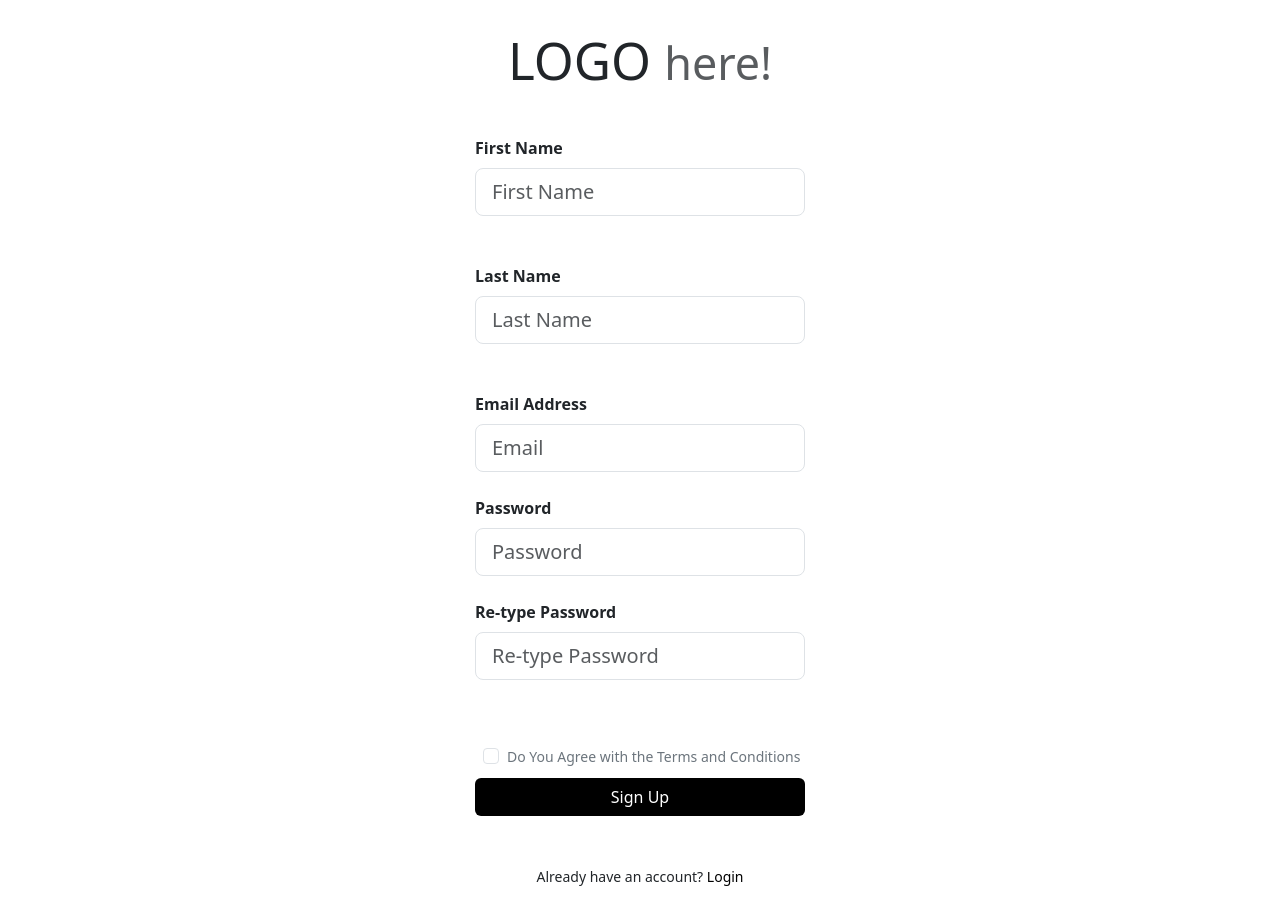
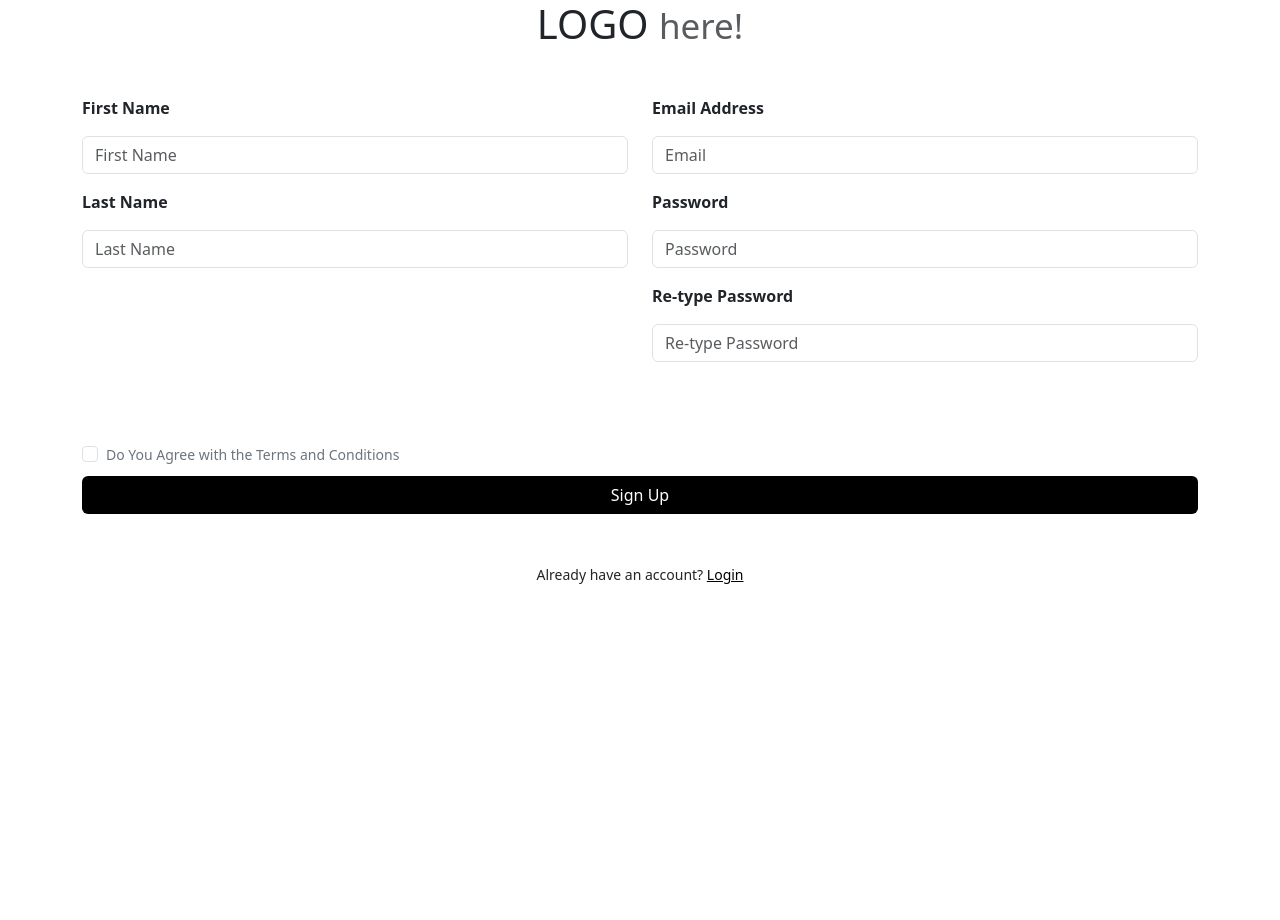
Before and after one commit to hirofranx1/webdevIM, a React (Vite) app in the folder tigum/: page /register in a window 1280 px wide. After the commit the page ends 800 px from the top, so only its background shows below. Built offline with nearby package versions, Linux system fonts and the light colour scheme.

Commit message:
deleted index.css and app.css kay it ruins the layout

```diff
--- a/tigum/src/login.jsx
+++ b/tigum/src/login.jsx
@@ -10,7 +10,7 @@ function Login() {
   const [email, setEmail] = useState("");
   const [password, setPassword] = useState("");
   const [localuser, setLocaluser] = useState(null);
-    const {user, setUser} = useContext(UserContext);
+  const { user, setUser } = useContext(UserContext);
   const [loading, setLoading] = useState(false);
 
   const validateEmail = (email) => {
@@ -20,11 +20,11 @@ function Login() {
 
   async function handleLogin(e) {
     e.preventDefault();
-        if(!validateEmail(email)){
+    if (!validateEmail(email)) {
       return setError("Invalid Email")
     }
     setLoading(true); // Show loading state
-        axios.post("http://localhost:5000/login", {email, password})
+    axios.post("http://localhost:5000/login", { email, password })
       .then((response) => {
         console.log(response.data);
         setLocaluser(response.data.user);
@@ -33,7 +33,7 @@ function Login() {
         nav('/dashboard');
       }).catch((error) => {
         console.log(error);
-          if(error.response){
+        if (error.response) {
           setError(error.response.data.message);
         } else {
           setError("An error occured while trying to log in");
@@ -45,31 +45,49 @@ function Login() {
 
   return (
     <>
-        <form onSubmit={(e)=>handleLogin(e)}>
+      <form onSubmit={(e) => handleLogin(e)}>
         <div className="container mb-5">
+          {/* Existing content */}
           <h1 className="text-big mb-5 text-center">LOGO <small className="text-body-secondary">here!</small></h1>
-                <label className="text-start fw-bold mb-5">Email Address:<br />
-                    <input type="email" placeholder='Email' className='form-control form-control-lg mt-2' onChange={(e) => setEmail(e.target.value)}/>
-                </label><br />
-                <label className='text-start fw-bold'>Password:
-                    <input type="password" placeholder='Password' className='form-control form-control-lg mt-2' onChange={(e) => setPassword(e.target.value)}/>
-                </label><br />
-                <div className="form-check mt-3 ms-2 text-start">
-                    <input className="form-check-input" type="checkbox" value="" id="flexCheckDefault"/>
+
+          {/* Email Address */}
+          <label className="text-start fw-bold mb-3">Email Address:</label>
+          <input
+            type="email"
+            placeholder='Email'
+            className='form-control form-control-lg mb-3'
+            onChange={(e) => setEmail(e.target.value)}
+          />
+
+          {/* Password */}
+          <label className='text-start fw-bold mb-3'>Password:</label>
+          <input
+            type="password"
+            placeholder='Password'
+            className='form-control form-control-lg mb-3'
+            onChange={(e) => setPassword(e.target.value)}
+          />
+
+          {/* Keep me signed in */}
+          <div className="form-check text-start mb-3">
+            <input className="form-check-input" type="checkbox" value="" id="flexCheckDefault" />
             <label className="form-check-label" htmlFor="flexCheckDefault">
               Keep me signed in
             </label>
           </div>
-                <br />
-                <div className="d-grid gap-2">
-                    <input type="submit" value="Login" className="btn bg-black text-white"/>
+
+          {/* Login Button */}
+          <div className="d-grid">
+            <input type="submit" value="Login" className="btn bg-black text-white mb-3" />
           </div>
-                {error && <p style={{color: "red"}}>{error}</p>}
+
+          {/* Error message */}
+          {error && <p style={{ color: "red" }}>{error}</p>}
         </div>
-            <div>
+        <div className='text-center'>
           <small className="mt-5">Not registered yet? <a href="/register" className="text-black">Sign Up</a></small>
         </div>
-            <div className="mt-5">
+        <div className="mt-5 text-center">
           <p className="text-success-emphasis fs-4 mt-5">Spend Smarter <br />Save More</p>
         </div>
       </form>
--- a/tigum/src/main.jsx
+++ b/tigum/src/main.jsx
@@ -1,7 +1,7 @@
 import React from 'react'
 import ReactDOM from 'react-dom/client'
 import App from './App.jsx'
-import './index.css'
+// import './index.css'
 
 ReactDOM.createRoot(document.getElementById('root')).render(
 
--- a/tigum/src/register.jsx
+++ b/tigum/src/register.jsx
@@ -1,98 +1,73 @@
-import { useState } from 'react'
-import './App.css'
-import axios from 'axios'
+import { useState } from 'react';
+import axios from 'axios';
 import { useNavigate } from 'react-router-dom';
 
 function Register() {
   const nav = useNavigate();
-    const [error, setError] = useState("");
-    const [firstname,setFirstname] = useState("");
-    const [lastname,setLastname] = useState("");
-    const [email,setEmail] = useState("");
-    const [password,setPassword] = useState("");
-    const [repassword, setRepassword] = useState("");
-    const [passError, setPassError] = useState("");
+  const [error, setError] = useState('');
+  const [firstname, setFirstname] = useState('');
+  const [lastname, setLastname] = useState('');
+  const [email, setEmail] = useState('');
+  const [password, setPassword] = useState('');
+  const [repassword, setRepassword] = useState('');
+  const [passError, setPassError] = useState('');
 
-    const validateEmail = (email) => {
-        const emailRegex = /^[A-Z0-9._%+-]+@[A-Z0-9.-]+\.[A-Z]{2,}$/i;
-        return emailRegex.test(email);
-    };
+  // Validation functions...
 
-    const validatePassword = (password, repassword) => {
-        if(password !== repassword){
-            return setPassError("Passwords Does not Match");
-        }
-        if(password.length < 8){
-            return setPassError("Passwords must be at least 8 characters longs");
-        }
-        if(!/[A-Z]/.test(password)){
-            return setPassError("Password must contain at least one uppercase letter");
-        }
-        if(!/\d/.test(password)){
-            return setPassError("Password must contain at least one number");
-        }
+  async function handleSignUp(e) {
+    e.preventDefault();
+    // Validation logic...
 
-        return true;
-    }
-
-    async function hanldeSignUp(e){
-        e.preventDefault();
-        if(!validateEmail(email)){
-            return setError("Invalid Email")
-        }
-        if(!validatePassword(password, repassword)){
-            return;
-        }
-
-        axios.post('http://localhost:5000/register', { firstname, lastname, email, password })
+    axios
+      .post('http://localhost:5000/register', { firstname, lastname, email, password })
       .then((response) => {
         console.log(response);
         nav('/');
-        }).catch((error) => {
+      })
+      .catch((error) => {
         console.log(error);
-          setError(error.response.data.message);
-        })
+        setError(error.response?.data?.message || 'An error occurred while signing up');
+      });
   }
 
   return (
-      <>
-       <form onSubmit={hanldeSignUp}>
+    <form onSubmit={handleSignUp} className="container">
       <div className="mb-5">
         <h1 className="text-big mb-5 text-center">LOGO <small className="text-body-secondary">here!</small></h1>
-                    <label className="text-start fw-bold mb-5">First Name<br />
-                        <input type="text" placeholder='First Name' className='form-control form-control-lg mt-2' onChange={(e) => setFirstname(e.target.value)}/>
-                    </label><br />
-                    <label className="text-start fw-bold mb-5">Last Name<br />
-                        <input type="text" placeholder='Last Name' className='form-control form-control-lg mt-2' onChange={(e) => setLastname(e.target.value)}/>
-                    </label><br />
-                    <label className="text-start fw-bold mb-4">Email Address<br />
-                        <input type="email" placeholder='Email' className='form-control form-control-lg mt-2' onChange={(e) => setEmail(e.target.value)}/>
-                    </label><br />
-                    <label className='text-start fw-bold mb-4'>Password<br />
-                    <input type="password" className='form-control form-control-lg mt-2' placeholder='Password' onChange={(e) => setPassword(e.target.value)}/>
-                    </label><br />
-                    <label className='text-start fw-bold'>Re-type Password<br />
-                    <input type="password" className='form-control form-control-lg mt-2' placeholder='Re-type Password' onChange={(e) => setRepassword(e.target.value)}/>
-                    </label><br />
+        <div className="row">
+          <div className="col-md-6">
+            <label className="text-start fw-bold mb-3">First Name</label>
+            <input type="text" placeholder='First Name' className='form-control mb-3' onChange={(e) => setFirstname(e.target.value)} />
+            <label className="text-start fw-bold mb-3">Last Name</label>
+            <input type="text" placeholder='Last Name' className='form-control mb-3' onChange={(e) => setLastname(e.target.value)} />
+          </div>
+          <div className="col-md-6">
+            <label className="text-start fw-bold mb-3">Email Address</label>
+            <input type="email" placeholder='Email' className='form-control mb-3' onChange={(e) => setEmail(e.target.value)} />
+            <label className="text-start fw-bold mb-3">Password</label>
+            <input type="password" placeholder='Password' className='form-control mb-3' onChange={(e) => setPassword(e.target.value)} />
+            <label className="text-start fw-bold mb-3">Re-type Password</label>
+            <input type="password" placeholder='Re-type Password' className='form-control mb-3' onChange={(e) => setRepassword(e.target.value)} />
+          </div>
+        </div>
       </div>
 
       <div className="d-grid gap-2">
-                    <div className="form-check mt-3 ms-2 text-start">
-                        <input className="form-check-input" type="checkbox" value="" id="flexCheckDefault"/>
+        <div className="form-check mt-3 text-start">
+          <input className="form-check-input" type="checkbox" value="" id="flexCheckDefault" />
           <label className="form-check-label" htmlFor="flexCheckDefault">
             <small className="text-secondary text-wrap">Do You Agree with the Terms and Conditions</small>
           </label>
         </div>
-                    <input type="submit" className="btn bg-black text-white" value="Sign Up"/>
-                    {passError && <p>{passError}</p> || error && <p style={{color: "red"}}>{error}</p> }
+        <input type="submit" className="btn bg-black text-white" value="Sign Up" />
+        {(passError || error) && <p style={{ color: 'red' }}>{passError || error}</p>}
       </div>
 
-                <div className='mt-5'>
+      <div className="mt-5 text-center">
         <small className="mt-5">Already have an account? <a href="/" className="text-black">Login</a></small>
       </div>
     </form>
-      </>
-    )
+  );
 }
 
-export default Register
+export default Register;
```
Lines whose indentation alone changed are shown as unchanged.
